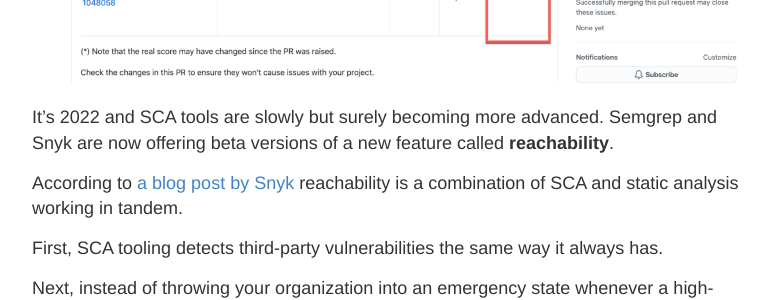
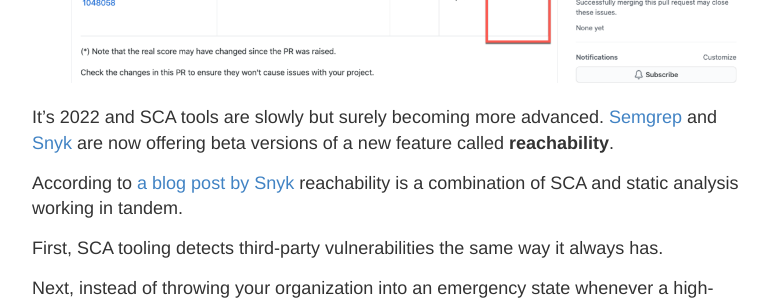
Before and after one commit to and1hof/and1hof.github.io, a Jekyll site: the page built from _posts/2022-11-28-sca-reachability-explained.md, in a window 1280 px wide and 900 px high, scrolled down 5621 px. Shown: the part 153-453 px from the top of the window, without its empty margins (248-1027 px from the left). Built offline with Jekyll 4.4.1, drawn with Linux system fonts in a browser that asks for light colours.

Commit message:
fixed image links

```diff
--- a/_posts/2022-11-28-sca-reachability-explained.md
+++ b/_posts/2022-11-28-sca-reachability-explained.md
@@ -43,7 +43,7 @@
 NPM could also be used as a tool in developing server-side applications, thanks to the rapid adoption of [NodeJS](https://en.wikipedia.org/wiki/Node.js). This meant a full-stack web application could be developed easily in-part with open-source software from developers across the web.
 
 ### Third Party Code & Security Concerns
-<img src="{{ site.baseurl }}/assets/2022-11-28/oss.png" alt="oss"/>
+<img src="{{ site.baseurl }}/assets/2022-11-28/oss.PNG" alt="oss"/>
 
 According to a [study funded by Synopsys in 2020](https://ttpsc.com/wp3/wp-content/uploads/2020/10/2020-ossra-report.pdf), nintey-nine percent (99%) of commercial code bases now include open source software.
 
@@ -73,7 +73,7 @@
 In other words, it's possible that your expensive (often $100,000+ / year) SCA tooling is presenting you with [very little signal in the midst of a lot of noise](https://en.wikipedia.org/wiki/Signal-to-noise_ratio).
 
 ### Signal vs Noise
-<img src="{{ site.baseurl }}/assets/2022-11-28/jquery.png" alt="jquery"/>
+<img src="{{ site.baseurl }}/assets/2022-11-28/jquery.PNG" alt="jquery"/>
 
 Despite falling in popularity in recent years, [JQuery](https://www.npmjs.com/package/jquery) is still one of the most popular JavaScript libraries. On average, it recieves about 4,000,000 downloads each week via NPM.
 
@@ -104,7 +104,7 @@
 ### Reachability Analysis
 <img src="{{ site.baseurl }}/assets/2022-11-28/reach2.png" alt="reach2"/>
 
-It's 2022 and SCA tools are slowly but surely becoming more advanced. Semgrep and Snyk are now offering beta versions of a new feature called **reachability**.
+It's 2022 and SCA tools are slowly but surely becoming more advanced. [Semgrep](https://semgrep.dev/) and [Snyk](https://snyk.io/) are now offering beta versions of a new feature called **reachability**.
 
 According to [a blog post by Snyk](https://snyk.io/blog/prioritize-fixes-with-reachable-vulnerabilities-for-github/) reachability is a combination of SCA and static analysis working in tandem.
 
```
